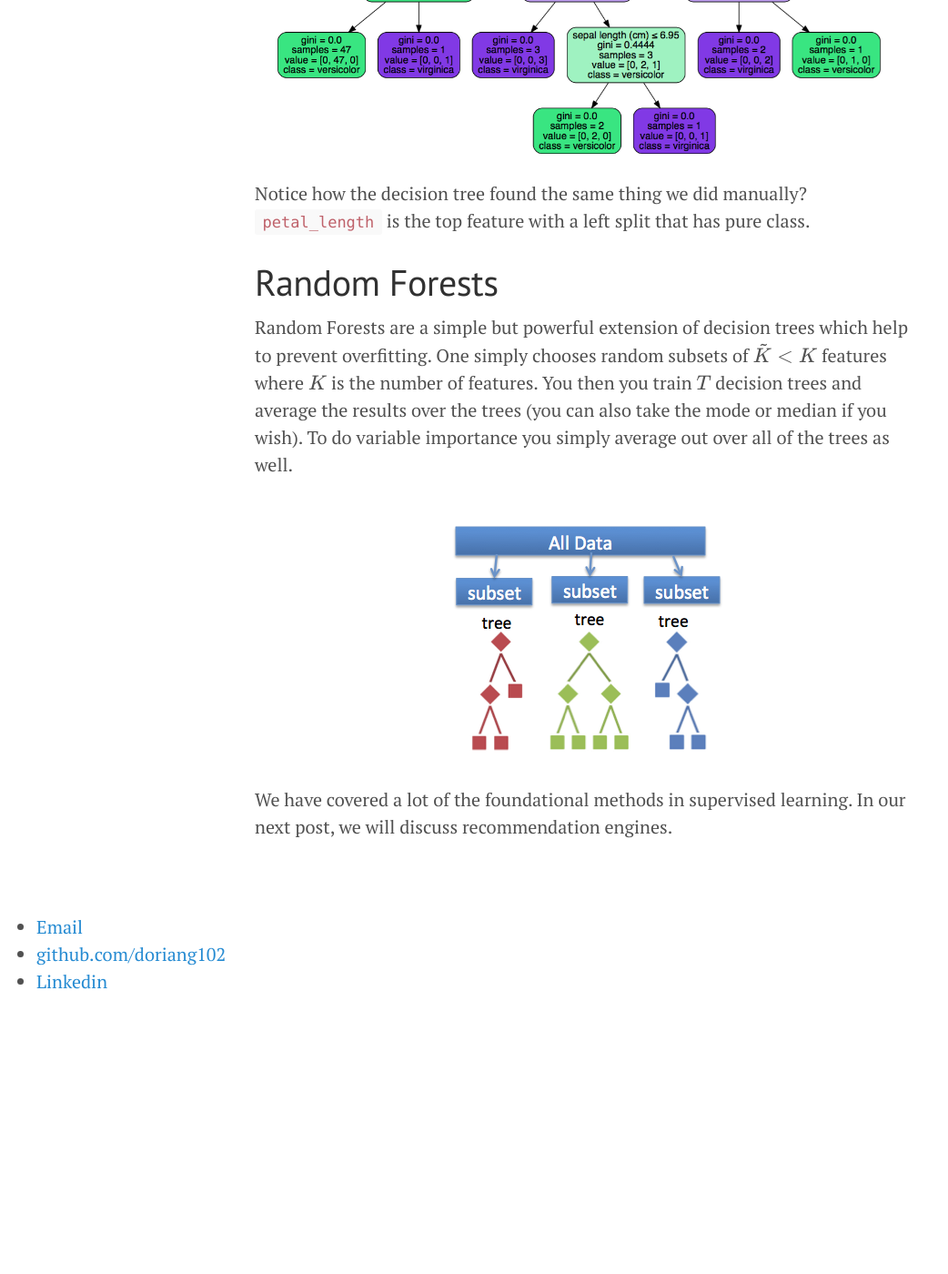
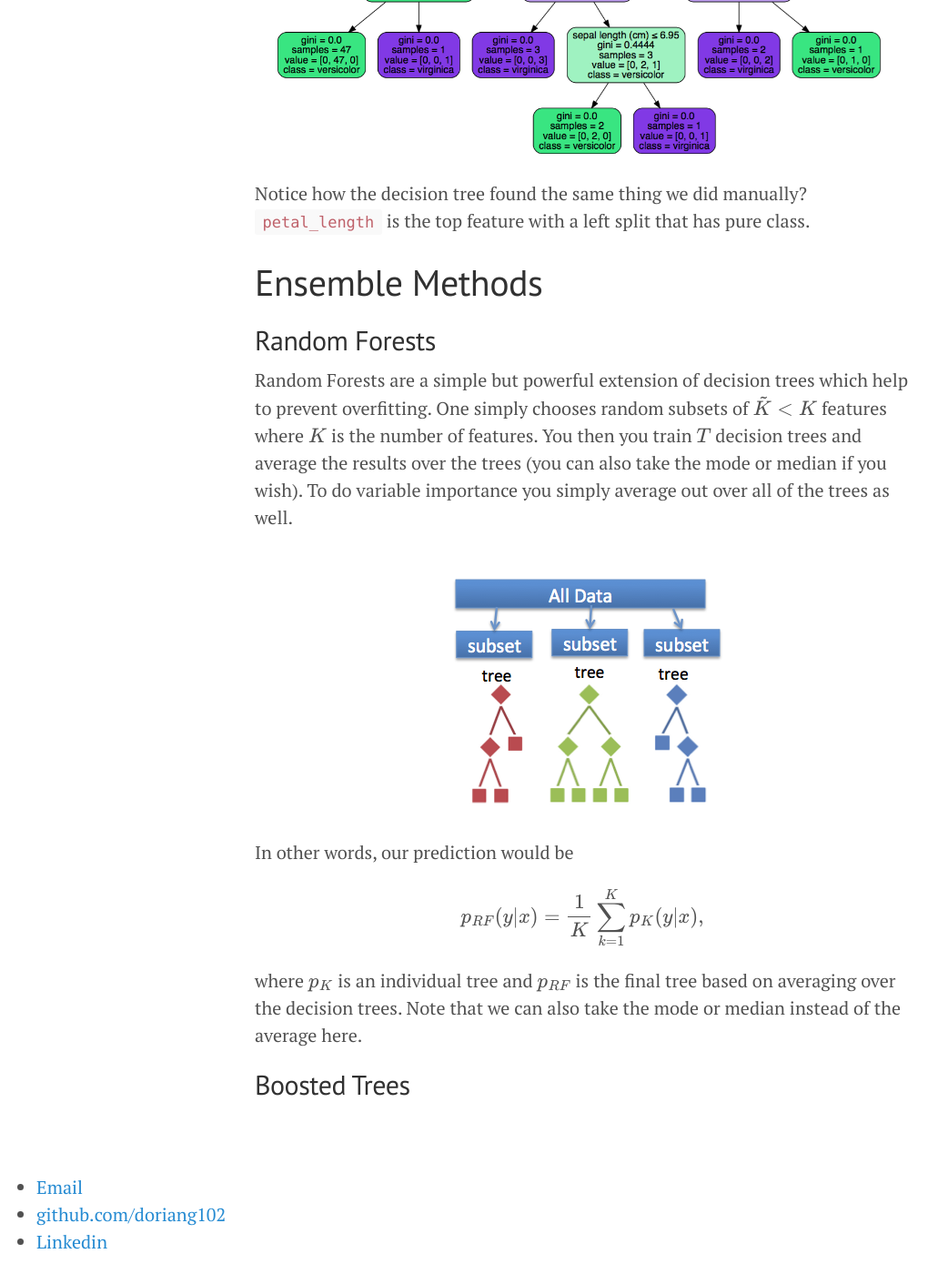
Before and after one commit to doriang102/doriang102.github.io, a Jekyll site: the page built from _posts/2017-10-15-Introduction-To-Ensemble-Methods.md, in a window 1280 px wide and 1400 px high, scrolled down 8041 px. Shown: the whole window at 91% size, without its empty margins (0-1042 px from the left). Built offline with Jekyll 4.4.1, drawn with Linux system fonts in a browser that asks for light colours; our own code applies the rules of GitHub Pages for plain Markdown files; formulas are drawn with MathJax 3; before the commit the page ends 9155 px from its top, so only the background shows below that.

Commit message:
Update 2017-10-15-Introduction-To-Ensemble-Methods.md

```diff
--- a/_posts/2017-10-15-Introduction-To-Ensemble-Methods.md
+++ b/_posts/2017-10-15-Introduction-To-Ensemble-Methods.md
@@ -195,11 +195,19 @@ clf = clf.fit(iris.data, iris.target)
 
 Notice how the decision tree found the same thing we did manually? `petal_length` is the top feature with a left split that has pure class.
 
-# Random Forests
+# Ensemble Methods
+
+## Random Forests
 
 Random Forests are a simple but powerful extension of decision trees which help to prevent overfitting. One simply chooses random subsets of $$\tilde K < K$$ features where $$K$$ is the number of features. You then you train $$T$$ decision trees and average the results over the trees (you can also take the mode or median if you wish). To do variable importance you simply average out over all of the trees as well.
 
 ![](/img/rfpic.png?raw=true)
 
+In other words, our prediction would be
 
-We have covered a lot of the foundational methods in supervised learning. In our next post, we will discuss recommendation engines.
+$$p_{RF}(y | x) = \frac{1}{K} \sum_{k=1}^K p_K (y \vert x),$$
+
+where $$p_K$$ is an individual tree and $$p_{RF}$$ is the final tree based on averaging over the decision trees. Note that we can also take the mode or median instead of the average here.
+
+
+## Boosted Trees
```
